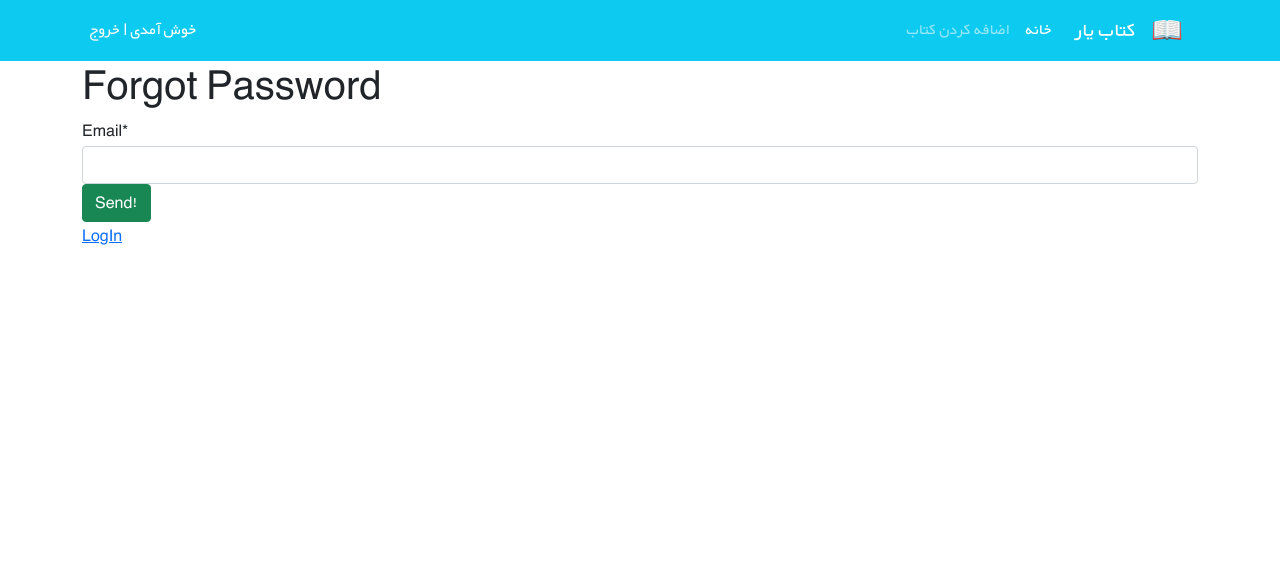
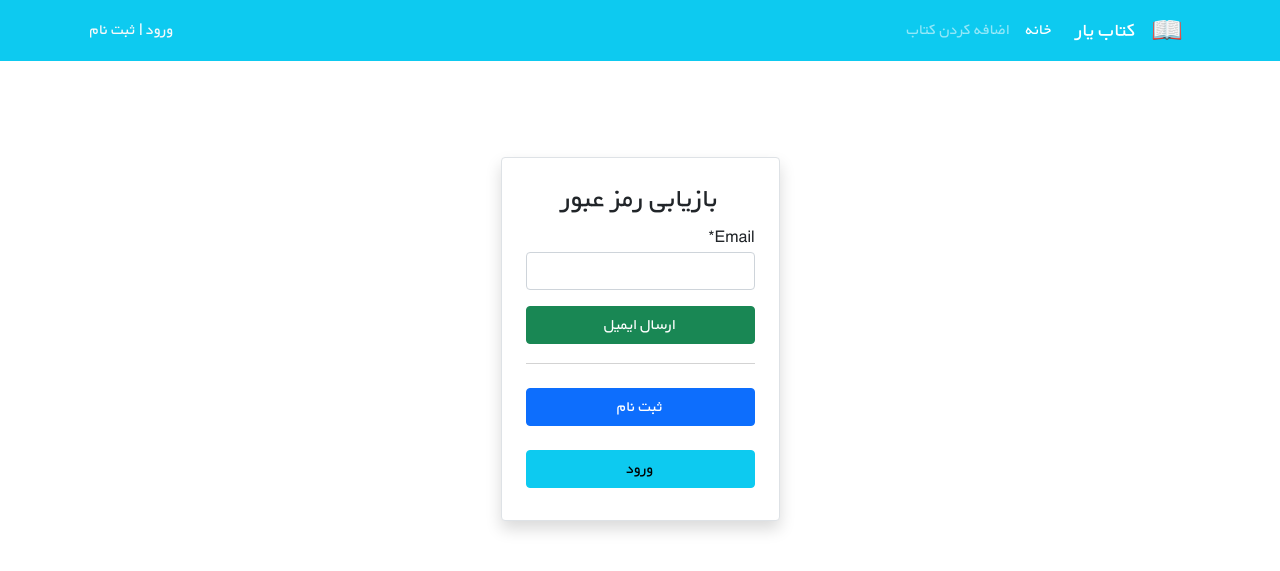
Before and after one commit to THEFRN/bookstore, a Django app: page /accounts/password_reset/ in a window 1280 px wide. Shown: the top 571 px of the page. Run offline with Django 4.2, Linux system fonts and the light colour scheme; some libraries are stand-ins or nearby versions.

Commit message:
add & implement all style files

```diff
--- a/books/templates/books/book_list.html
+++ b/books/templates/books/book_list.html
@@ -16,8 +16,10 @@
                         <div class="col-md-8 h-100">
                             <div class="d-flex flex-column justify-content-between h-100">
                                 <div class="card-body">
-                                <h3 class="card-title"><strong><a href="{{ book.get_absolute_url }}">{{ book.title }}</a></strong></h3>
-                                <p class="card-text pt-3">{{ book.description|truncatewords:30}}</p>
+                                    <h3 class="card-title"><strong><a class="text-decoration-none"
+                                                                      href="{{ book.get_absolute_url }}">{{ book.title }}</a></strong>
+                                    </h3>
+                                    <p class="card-text pt-3">{{ book.description|truncatewords:30 }}</p>
                                     <p class="text-muted">نویسنده: {{ book.author }}</p>
                                 </div>
                             </div>
--- a/templates/_base.html
+++ b/templates/_base.html
@@ -11,6 +11,8 @@
           integrity="sha384-1BmE4kWBq78iYhFldvKuhfTAU6auU8tT94WrHftjDbrCEXSU1oBoqyl2QvZ6jIW3" crossorigin="anonymous">
 
     <link rel="stylesheet" href="{% static 'css/style.css' %}">
+     {% block styles %}
+     {% endblock %}
 
     <title>{% block page_title %}{% endblock page_title %}</title>
 </head>
@@ -18,7 +20,7 @@
 <nav class="navbar navbar-expand-lg navbar-dark bg-info" dir="rtl">
     <div class="container">
         <a class="navbar-brand" href="#">
-            <img src="icons/book.png" alt="" height="30"
+            <img src="{% static 'icons/book.png' %}" alt="" height="30"
                  class="d-inline-block align-text-top">
         </a>
         <a class="navbar-brand mx-3" href="#">کتاب یار</a>
@@ -32,7 +34,15 @@
                 <a class="nav-link" href="{% url 'book_creation' %}">اضافه کردن کتاب</a>
             </div>
         </div>
-        <div class="mx-2 text-white">خوش آمدی  {{ user.username }} | <a class="link-light text-decoration-none" href="#">خروج</a>
+        <div class="mx-2 text-white">
+            {% if user.is_authenticated %}
+                خوش آمدی{{ user.username }}|
+                <a class="link-light text-decoration-none" href="{% url 'logout' %}">خروج</a>
+            {% else %}
+                <a class="link-light text-decoration-none" href="{% url 'login' %}">ورود</a> |
+                <a class="link-light text-decoration-none" href="{% url 'signup' %}">ثبت نام</a>
+            {% endif %}
+
         </div>
     </div>
 </nav>
--- a/templates/registration/password_reset_form.html
+++ b/templates/registration/password_reset_form.html
@@ -1,15 +1,30 @@
 {% extends '_base.html' %}
 {% load crispy_forms_tags %}
+{% load static %}
+{% block styles %}
+    <link rel="stylesheet" href="{% static 'css/login.css' %}">
+{% endblock %}
 {% block page_title %}
-    Reset Password
+    forgot pass
 {% endblock page_title %}
 
 {% block content %}
-    <h1>Forgot Password</h1>
-    <form action="" method="post">
-        {% csrf_token %}
-        {{ form|crispy }}
-        <button class="btn btn-success" type="submit">Send!</button>
-    </form>
-    <a class="mt-3" href="{% url 'login' %}">LogIn</a>
+    <div class="d-flex justify-content-center mt-5" dir="rtl">
+        <div class="col-xl-3 col-lg-4 col-md-5 col-sm-5 col-xs-6 bg-white m-3 m-sm-5 border rounded px-4 pt-4 pb-3 shadow">
+            <form method="post">
+                <h3 class="text-center">بازیابی رمز عبور</h3>
+                {% csrf_token %}
+                {{ form|crispy }}
+                <div class="d-flex justify-content-between align-items-center">
+                </div>
+                <button type="submit" class="btn btn-success mt-3 w-100">ارسال ایمیل</button>
+                <div class="line-with-middle-sep">
+                </div>
+                <a href="{% url 'signup' %}" class="btn btn-primary mt-2 mb-3 w-100">ثبت نام</a>
+                <a href="{% url 'login' %}" class="btn btn-info mt-2 mb-3 w-100">ورود</a>
+            </form>
+        </div>
+
+    </div>
+
 {% endblock content %}
```
Also changed, not shown: templates/registration/login.html (+23 -6 lines). Lines whose indentation alone changed are shown as unchanged.
